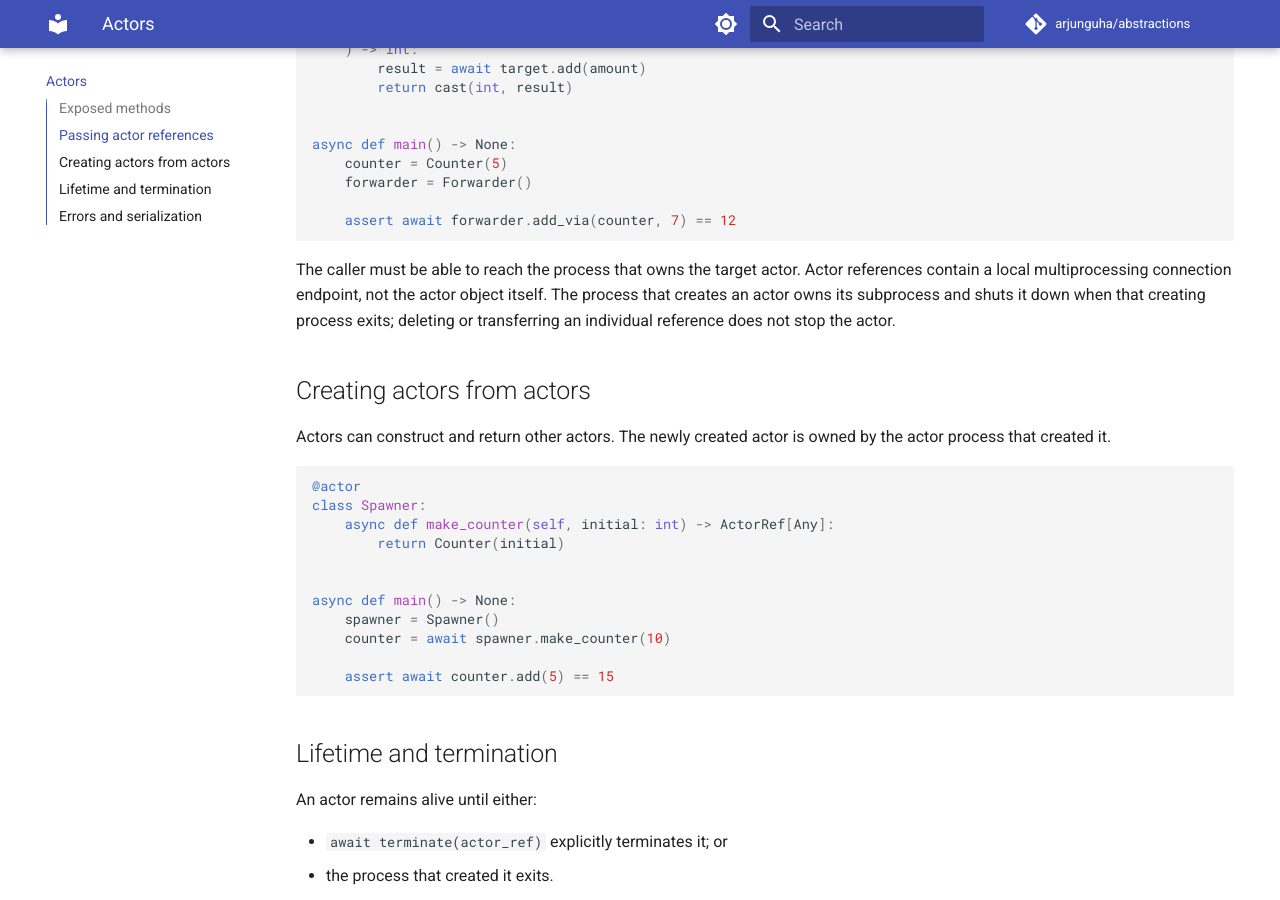
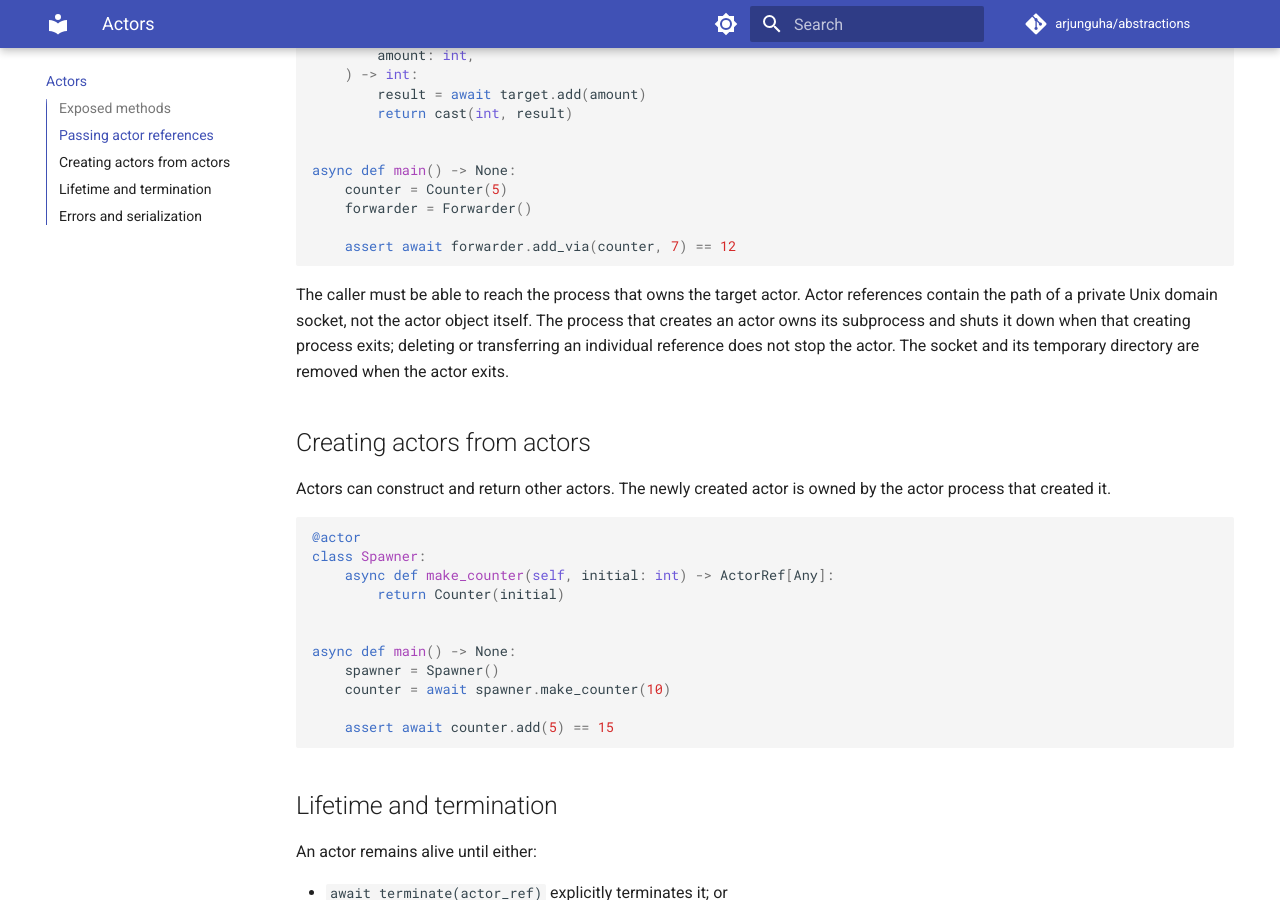
Before and after one commit to arjunguha/py-abstractions, an MkDocs documentation site: the page built from docs/actors.md, in a window 1280 px wide and 900 px high, scrolled down 1942 px. Built offline with MkDocs 1.6.1 and Material for MkDocs 9.7.7, drawn with Linux system fonts in a browser that asks for light colours; comment, search, counter and statistics services are not loaded; some of the changed text lies outside the part shown.

Commit message:
Use Unix domain sockets for actor transport
Co-authored-by: Arjun Guha <arjunguha@users.noreply.github.com>

````diff
--- a/docs/actors.md
+++ b/docs/actors.md
@@ -2,7 +2,9 @@
 
 The `actor` decorator runs each decorated object in its own spawned subprocess.
 Constructing the decorated class starts the subprocess immediately and returns
-an `ActorRef`; there is no separate start or initialization step.
+an `ActorRef`; there is no separate start or initialization step. Actors
+communicate over local Unix domain sockets, so this API supports Unix-like
+operating systems.
 
 ```python
 import asyncio
@@ -105,10 +107,11 @@ async def main() -> None:
 ```
 
 The caller must be able to reach the process that owns the target actor. Actor
-references contain a local multiprocessing connection endpoint, not the actor
+references contain the path of a private Unix domain socket, not the actor
 object itself. The process that creates an actor owns its subprocess and shuts
-it down when that creating process exits; deleting or transferring an
-individual reference does not stop the actor.
+it down when that creating process exits; deleting or transferring an individual
+reference does not stop the actor. The socket and its temporary directory are
+removed when the actor exits.
 
 ## Creating actors from actors
 
````
Also changed, not shown: 2 other files.
